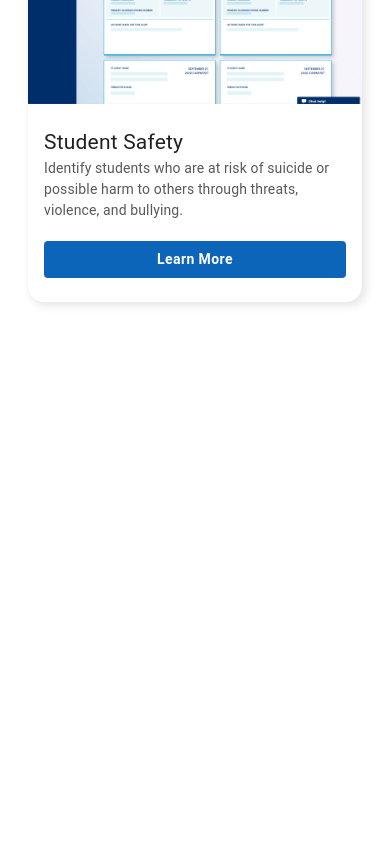
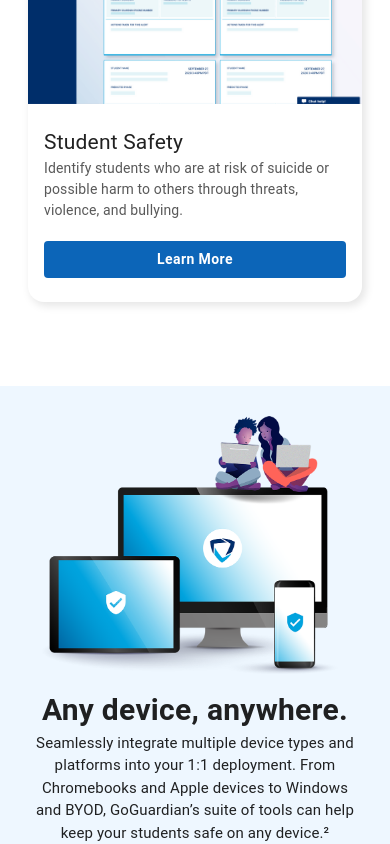
Before and after one commit to abhishekwebdevv/MVP_landing, a React (Create React App) app: page / in a window 390 px wide. Shown: the part 2378-3222 px from the top of the page. Before the commit the page ends 2764 px from the top, so only its background shows below. Built offline with nearby package versions, Linux system fonts and the light colour scheme.

Commit message:
device Section Responsive

```diff
--- a/src/App.js
+++ b/src/App.js
@@ -20,7 +20,7 @@
       <Layout>
         <BannerSection />
         <FeaturesSection />
-        {/* <DeviceSection /> */}
+        <DeviceSection />
         {/* <ResearchSection /> */}
         {/* <SupportSection /> */}
         {/* <CarouselSection /> */}
--- a/src/Sections/DeviceSection.js
+++ b/src/Sections/DeviceSection.js
@@ -2,31 +2,45 @@
 import { makeStyles, createStyles } from '@mui/styles';
 import { Grid, Typography } from '@mui/material';
 import DeviceImage from '../Assets/deviceImage.png';
+import useBreakpoints from '../Components/useBreakpoints';
 
 export default function DeviceSection() {
   const classes = useStyles();
+  const { md, lg } = useBreakpoints;
 
   return (
     <section className={classes.section}>
-      <Grid container padding="0px 450px">
+      <Grid container paddingX={lg ? '450px' : '28px'}>
         <Grid
           item
-          xs={6}
+          xs={md ? 7 : 12}
           display="flex"
           flexDirection="column"
           justifyContent="center"
+          order={!md && 2}
         >
-          <Typography fontSize="35px" fontWeight="bold">
+          <Typography
+            fontSize={md ? '35px' : '30px'}
+            fontWeight="bold"
+            align="center"
+          >
             Any device, anywhere.
           </Typography>
-          <Typography fontSize="15px">
+          <Typography fontSize="15px" align="center">
             Seamlessly integrate multiple device types and platforms into your
             1:1 deployment. From Chromebooks and Apple devices to Windows and
             BYOD, GoGuardian’s suite of tools can help keep your students safe
             on any device.²
           </Typography>
         </Grid>
-        <Grid item xs={6}>
+        <Grid
+          item
+          xs={md ? 5 : 12}
+          order={!md && 1}
+          display="flex"
+          alignItems="center"
+          justifyContent="center"
+        >
           <img src={DeviceImage} alt="devices" className={classes.image} />
         </Grid>
       </Grid>
@@ -41,7 +55,9 @@
     },
     image: {
       height: '100%',
+      maxHeight: '409px',
       width: '100%',
+      maxWidth: '454px',
     },
   })
 );
```
